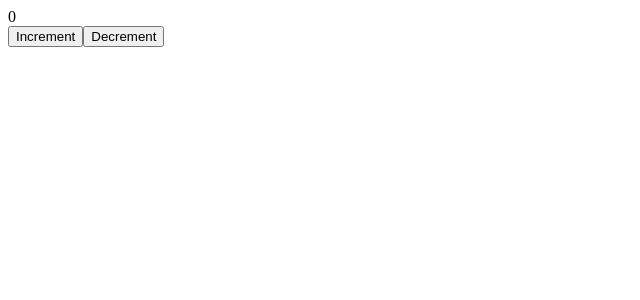
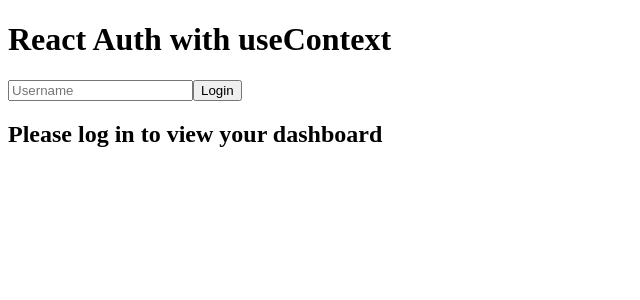
Before and after one commit to Sarojan-stha/React, a React (Vite) app: page / in a window 1280 px wide. Shown: the top 300 px of the page, without its empty margins (0-640 px from the left). Built offline with nearby package versions, Linux system fonts and the light colour scheme.

Commit message:
Auth login logout

```diff
--- /dev/null
+++ b/src/components/UseContext/App.jsx
@@ -0,0 +1,15 @@
+// src/App.jsx
+import { AuthProvider } from "../../context/AuthContext";
+import Login from "./Login";
+import Dashboard from "./Dashboard";
+function App() {
+  return (
+    <AuthProvider>
+      <h1>React Auth with useContext</h1>
+      <Login />
+      <Dashboard />
+    </AuthProvider>
+  );
+}
+
+export default App;
--- /dev/null
+++ b/src/components/UseContext/Dashboard.jsx
@@ -0,0 +1,16 @@
+import { useAuth } from "../../context/AuthContext";
+function Dashboard() {
+  const { user } = useAuth();
+
+  return (
+    <div>
+      {user ? (
+        <h2>Welcome, {user.name} 👋</h2>
+      ) : (
+        <h2>Please log in to view your dashboard</h2>
+      )}
+    </div>
+  );
+}
+
+export default Dashboard;
--- /dev/null
+++ b/src/components/UseContext/Login.jsx
@@ -0,0 +1,25 @@
+import { useState } from "react";
+import { useAuth } from "../../context/AuthContext";
+function Login() {
+  const [username, setUsername] = useState("");
+  const { user, login, logout } = useAuth();
+
+  return (
+    <div>
+      {user ? (
+        <button onClick={logout}>Logout</button>
+      ) : (
+        <>
+          <input
+            placeholder="Username"
+            value={username}
+            onChange={(e) => setUsername(e.target.value)}
+          />
+          <button onClick={() => login(username)}>Login</button>
+        </>
+      )}
+    </div>
+  );
+}
+
+export default Login;
--- /dev/null
+++ b/src/context/AuthContext.js
@@ -0,0 +1,25 @@
+import { createContext, useContext, useState } from "react";
+
+const AuthContext = createContext();
+
+export function AuthProvider({ children }) {
+  const [user, setUser] = useState(null);
+
+  const login = (username) => {
+    setUser({ name: username });
+  };
+
+  const logout = () => {
+    setUser(null);
+  };
+
+  return (
+    <AuthContext.Provider value={{ user, login, logout }}>
+      {children}
+    </AuthContext.Provider>
+  );
+}
+
+export function useAuth() {
+  return useContext(AuthContext);
+}
--- a/src/main.jsx
+++ b/src/main.jsx
@@ -1,15 +1,13 @@
 import { StrictMode } from "react";
 import { createRoot } from "react-dom/client";
-import BrandFilter from "./components/Exercises/Usestate-ex/BrandFilter";
-import AddToCart from "./components/Exercises/Usestate-ex/AddToCart";
-import UseRef from "./UseRef/UseRef";
-import UseEffect from "./components/UseEffect/UseEffect";
-import { Timer } from "./UseRef/Timer";
-import { PinCode } from "./UseRef/PinCode";
-import { UseReducerCounter } from "./components/UseReducer/UseReducerCounter";
+
+import { AuthProvider } from "./context/AuthContext";
+import Login from "./components/UseContext/Login";
+import Dashboard from "./components/UseContext/Dashboard";
+import App from "./components/UseContext/App";
 
 createRoot(document.getElementById("root")).render(
   <StrictMode>
-    <UseReducerCounter />
+    <App />
   </StrictMode>
 );
```
